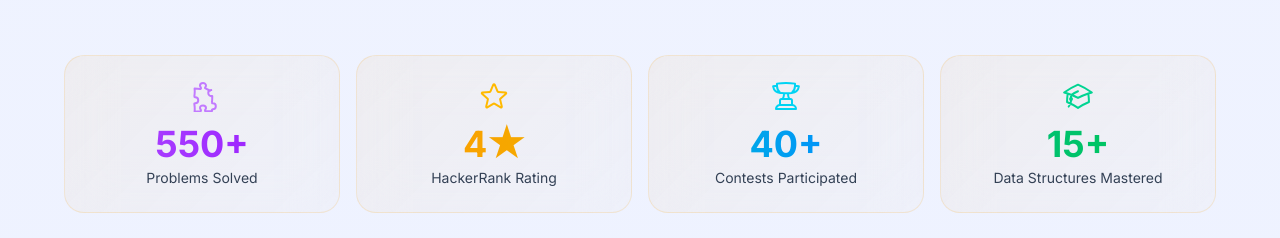
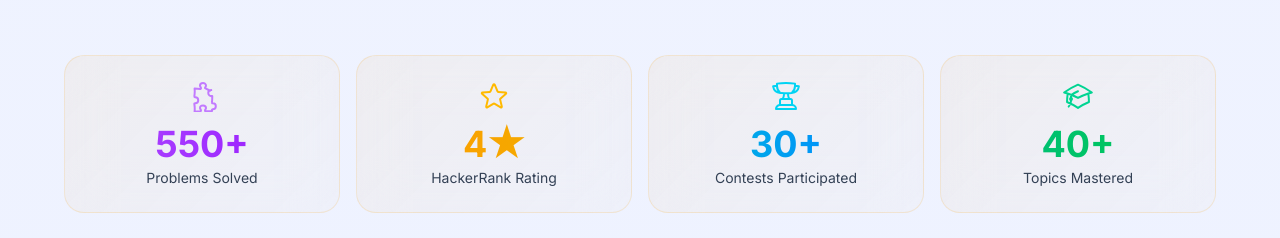
Before and after one commit to SONALISINHA01/portfolio, a Next.js app: page / in a window 1280 px wide. Shown: the part 5380-5618 px from the top of the page. Built offline with nearby package versions, Linux system fonts and the light colour scheme.

Commit message:
Fix coding consistency stats and remove animated counters

```diff
--- a/src/components/DSAStats.tsx
+++ b/src/components/DSAStats.tsx
@@ -2,14 +2,13 @@
 
 import React from "react";
 import { useScrollReveal, getRevealStyle } from "@/hooks/useScrollAnimations";
-import { useEasedCounter } from "@/hooks/useEasedCounter";
 import { PuzzleIcon, StarIcon, TrophyIcon, AcademicCapIcon } from "./Icons";
 
 const stats = [
     { label: "Problems Solved", value: 550, suffix: "+", icon: <PuzzleIcon className="w-8 h-8 text-purple-400" />, color: "from-purple-500 to-purple-600", glow: "shadow-purple-500/20" },
     { label: "HackerRank Rating", value: 4, suffix: "★", icon: <StarIcon className="w-8 h-8 text-amber-400" />, color: "from-amber-500 to-yellow-500", glow: "shadow-amber-500/20" },
-    { label: "Contests Participated", value: 40, suffix: "+", icon: <TrophyIcon className="w-8 h-8 text-cyan-400" />, color: "from-cyan-500 to-blue-500", glow: "shadow-cyan-500/20" },
-    { label: "Data Structures Mastered", value: 15, suffix: "+", icon: <AcademicCapIcon className="w-8 h-8 text-emerald-400" />, color: "from-emerald-500 to-green-500", glow: "shadow-emerald-500/20" },
+    { label: "Contests Participated", value: 30, suffix: "+", icon: <TrophyIcon className="w-8 h-8 text-cyan-400" />, color: "from-cyan-500 to-blue-500", glow: "shadow-cyan-500/20" },
+    { label: "Topics Mastered", value: 40, suffix: "+", icon: <AcademicCapIcon className="w-8 h-8 text-emerald-400" />, color: "from-emerald-500 to-green-500", glow: "shadow-emerald-500/20" },
 ];
 
 const platforms = [
@@ -23,11 +22,6 @@ const topics = [
     "Binary Search", "Linked Lists", "Trees & BST", "Graphs & BFS/DFS",
     "Dynamic Programming", "Bit Manipulation", "Greedy Algorithms", "Backtracking",
 ];
-
-function AnimatedCounter({ target, suffix, delay = 0 }: { target: number; suffix: string; delay?: number }) {
-    const { ref, displayValue } = useEasedCounter({ target, duration: 1600, delay });
-    return <span ref={ref}>{displayValue}{suffix}</span>;
-}
 
 export default function DSAStats() {
     const { ref: sectionRef, isVisible } = useScrollReveal({ threshold: 0.1 });
@@ -58,7 +52,7 @@ export default function DSAStats() {
                         >
                             <span className="mb-3 block flex justify-center">{stat.icon}</span>
                             <div className={`text-3xl sm:text-4xl font-bold mb-1 bg-gradient-to-r ${stat.color} bg-clip-text text-transparent`}>
-                                <AnimatedCounter target={stat.value} suffix={stat.suffix} delay={i * 150 + 200} />
+                                {stat.value}{stat.suffix}
                             </div>
                             <p className="text-gray-400 text-sm">{stat.label}</p>
                         </div>
```
